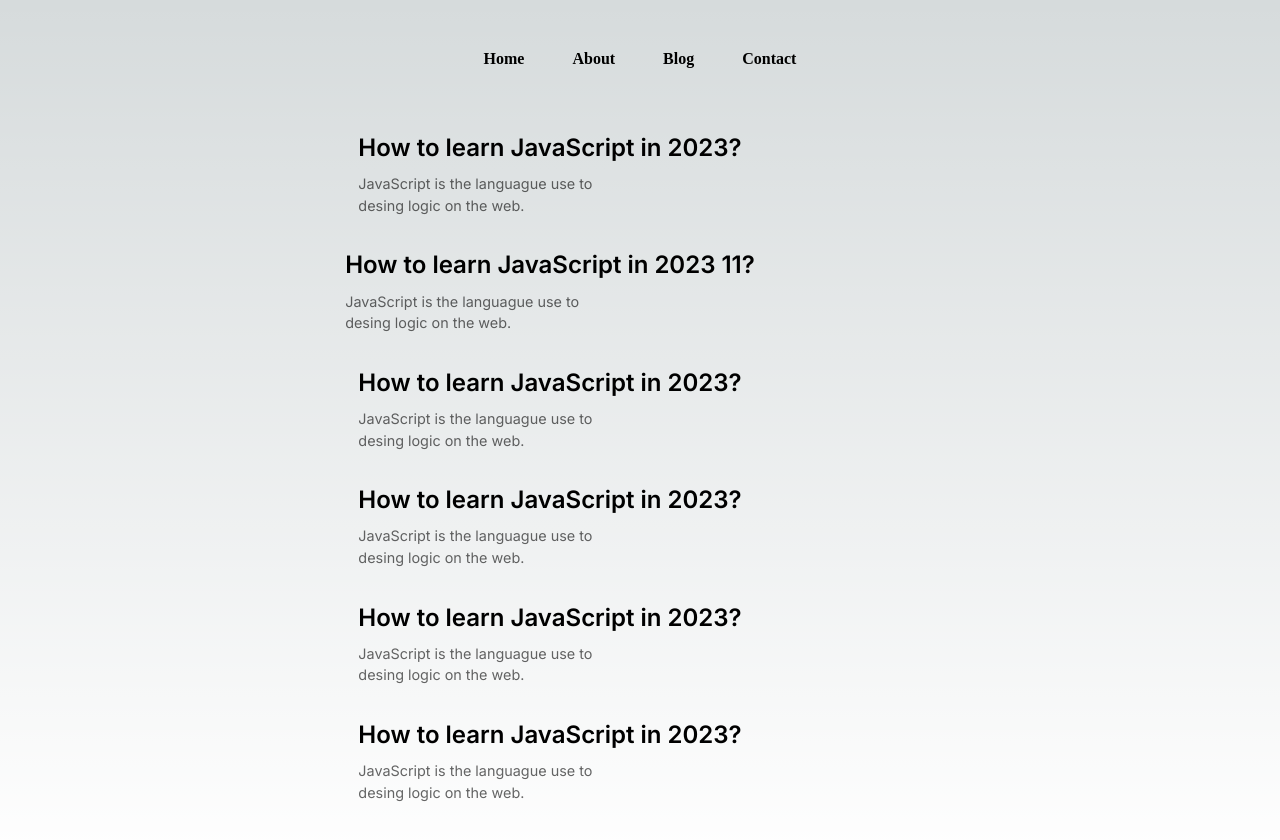
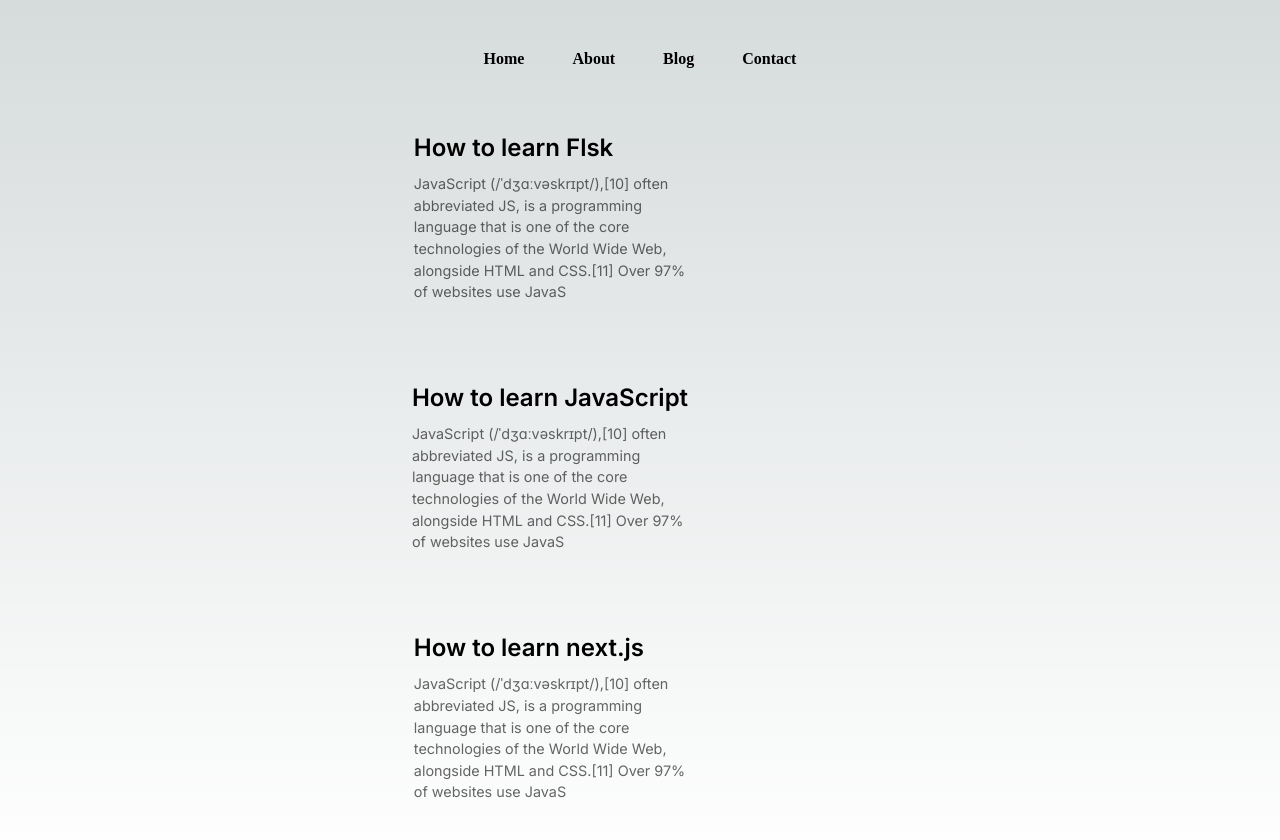
Before and after one commit to darshak3112/hunting-coder, a Next.js app: page /blog in a window 1280 px wide. Shown: the top 840 px of the page. Built offline with nearby package versions, Linux system fonts and the light colour scheme.

Commit message:
fetch data through endponts

```diff
--- a/blogdata/how-to-learn-flask.json
+++ b/blogdata/how-to-learn-flask.json
@@ -1,5 +1,7 @@
 {
-    "title": "How to learn JavaScript",
+    "title": "How to learn Flsk",
     "content": "JavaScript (/ˈdʒɑːvəskrɪpt/),[10] often abbreviated JS, is a programming language that is one of the core technologies of the World Wide Web, alongside HTML and CSS.[11] Over 97% of websites use JavaScript on the client side for web page behavior,[12] often incorporating third-party libraries.[13] All major web browsers have a dedicated JavaScript engine to execute the code on users' devices. JavaScript is a high-level, often just-in-time compiled language that conforms to the ECMAScript standard.[14] It has dynamic typing, prototype-based object-orientation, and first-class functions. It is multi-paradigm, supporting event-driven, functional, and imperative programming styles. It has application programming interfaces (APIs) for working with text, dates, regular expressions, standard data structures, and the Document Object Model (DOM). The ECMAScript standard does not include any input/output (I/O), such as networking, storage, or graphics facilities. In practice, the web browser or other runtime system provides JavaScript APIs for I/O. JavaScript engines were originally used only in web browsers, but are now core components of some servers and a variety of applications. The most popular runtime system for this usage is Node.js. Although Java and JavaScript are similar in name, syntax, and respective standard libraries, the two languages are distinct and differ greatly in design.",
-    "author": "hunting coder"
+    "author": "hunting coder",
+    "slug":"how-to-learn-flask"
+
 }
--- a/blogdata/how-to-learn-javascript.json
+++ b/blogdata/how-to-learn-javascript.json
@@ -1,5 +1,7 @@
 {
     "title": "How to learn JavaScript",
     "content": "JavaScript (/ˈdʒɑːvəskrɪpt/),[10] often abbreviated JS, is a programming language that is one of the core technologies of the World Wide Web, alongside HTML and CSS.[11] Over 97% of websites use JavaScript on the client side for web page behavior,[12] often incorporating third-party libraries.[13] All major web browsers have a dedicated JavaScript engine to execute the code on users' devices. JavaScript is a high-level, often just-in-time compiled language that conforms to the ECMAScript standard.[14] It has dynamic typing, prototype-based object-orientation, and first-class functions. It is multi-paradigm, supporting event-driven, functional, and imperative programming styles. It has application programming interfaces (APIs) for working with text, dates, regular expressions, standard data structures, and the Document Object Model (DOM). The ECMAScript standard does not include any input/output (I/O), such as networking, storage, or graphics facilities. In practice, the web browser or other runtime system provides JavaScript APIs for I/O. JavaScript engines were originally used only in web browsers, but are now core components of some servers and a variety of applications. The most popular runtime system for this usage is Node.js. Although Java and JavaScript are similar in name, syntax, and respective standard libraries, the two languages are distinct and differ greatly in design.",
-    "author": "hunting coder"
+    "author": "hunting coder",
+    "slug":"how-to-learn-JavaScript"
+
 }
--- a/blogdata/how-to-learn-next.js.json
+++ b/blogdata/how-to-learn-nextjs.json
@@ -1,5 +1,6 @@
 {
-    "title": "How to learn JavaScript",
+    "title": "How to learn next.js",
     "content": "JavaScript (/ˈdʒɑːvəskrɪpt/),[10] often abbreviated JS, is a programming language that is one of the core technologies of the World Wide Web, alongside HTML and CSS.[11] Over 97% of websites use JavaScript on the client side for web page behavior,[12] often incorporating third-party libraries.[13] All major web browsers have a dedicated JavaScript engine to execute the code on users' devices. JavaScript is a high-level, often just-in-time compiled language that conforms to the ECMAScript standard.[14] It has dynamic typing, prototype-based object-orientation, and first-class functions. It is multi-paradigm, supporting event-driven, functional, and imperative programming styles. It has application programming interfaces (APIs) for working with text, dates, regular expressions, standard data structures, and the Document Object Model (DOM). The ECMAScript standard does not include any input/output (I/O), such as networking, storage, or graphics facilities. In practice, the web browser or other runtime system provides JavaScript APIs for I/O. JavaScript engines were originally used only in web browsers, but are now core components of some servers and a variety of applications. The most popular runtime system for this usage is Node.js. Although Java and JavaScript are similar in name, syntax, and respective standard libraries, the two languages are distinct and differ greatly in design.",
-    "author": "hunting coder"
+    "author": "hunting coder",
+    "slug":"how-to-learn-nextjs"
 }
--- a/pages/api/blogs.js
+++ b/pages/api/blogs.js
@@ -1,9 +1,28 @@
 // Next.js API route support: https://nextjs.org/docs/api-routes/introduction
 import * as fs from 'fs';
 
-export default function handler(req, res) {
-  fs.readdir('blogdata', (err, data) => {
-    console.log(data);
-    res.status(200).json(data)
-  })
+export default async function handler(req, res) {
+
+  let data = await fs.promises.readdir('blogdata');
+  let myfile;
+  let allblogs = [];
+  for (let index = 0; index < data.length; index++) {
+    const item = data[index];
+    myfile = await fs.promises.readFile(('blogdata/' + item), 'utf-8');
+    allblogs.push(JSON.parse(myfile))
+  }
+  res.status(200).json(allblogs)
+
+
+  // fs.promises.readdir('blogdata', (err, data) => {
+  //   let allblogs = [];
+  //   console.log(data);
+  //   data.forEach((item) => {
+  //     console.log(item);
+  //     fs.readFile((`blogpost/${item}.json`), (d) => {
+  //       allblogs.push(d)
+  //     })
+  //   })
+  //   res.status(200).json(allblogs)
+  // })
 }
--- a/pages/blog.js
+++ b/pages/blog.js
@@ -1,4 +1,4 @@
-import React from 'react'
+import React, { useEffect, useState } from 'react'
 import styles from "@/styles/blog.module.css";
 import { Inter } from "@next/font/google";
 import Link from 'next/link';
@@ -7,70 +7,32 @@ import Link from 'next/link';
 const inter = Inter({ subsets: ["latin"] });
 
 const blog = () => {
+  const [blogs, setBlogs] = useState([]);
+  useEffect(() => {
+    console.log("useeffect is running");
+    fetch('http://localhost:3000/api/blogs').then((a) => {
+      return a.json();
+    }).then((parsed) => {
+      console.log(parsed)
+      setBlogs(parsed)
+    })
+  }, [])
   return (
     <div className={`${styles.grid} ${styles.main}`}>
-      <div className={styles.card}>
+      {blogs.map((blogitem) => {
+        return <div className={styles.card} key={blogitem.slug}>
           <div className="blogitems">
             <h2 className={inter.className}>
-            How to learn JavaScript in 2023?
+              <Link href={`/blogpost/${blogitem.slug}`}>
+               {blogitem.title}
+              </Link>
             </h2>
             <p className={inter.className}>
-            JavaScript is the languague use to desing logic on the web.
+              {blogitem.content.substr(0,200)}
             </p>
           </div>
         </div>
-      <div className={styles.card}>
-        <div className="blogitems">
-          <h2 className={inter.className}>
-            <Link href={'/blogpost/hello'}>
-              How to learn JavaScript in 2023 11?
-              </Link>
-          </h2>
-          <p className={inter.className}>
-            JavaScript is the languague use to desing logic on the web.
-          </p>
-        </div>
-      </div>
-      <div className={styles.card}>
-        <div className="blogitems">
-          <h2 className={inter.className}>
-            How to learn JavaScript in 2023?
-          </h2>
-          <p className={inter.className}>
-            JavaScript is the languague use to desing logic on the web.
-          </p>
-        </div>
-      </div>
-      <div className={styles.card}>
-        <div className="blogitems">
-          <h2 className={inter.className}>
-            How to learn JavaScript in 2023?
-          </h2>
-          <p className={inter.className}>
-            JavaScript is the languague use to desing logic on the web.
-          </p>
-        </div>
-      </div>
-      <div className={styles.card}>
-        <div className="blogitems">
-          <h2 className={inter.className}>
-            How to learn JavaScript in 2023?
-          </h2>
-          <p className={inter.className}>
-            JavaScript is the languague use to desing logic on the web.
-          </p>
-        </div>
-      </div>
-      <div className={styles.card}>
-        <div className="blogitems">
-          <h2 className={inter.className}>
-            How to learn JavaScript in 2023?
-          </h2>
-          <p className={inter.className}>
-            JavaScript is the languague use to desing logic on the web.
-          </p>
-        </div>
-      </div>
+      })}
 
     </div>
   )
```
Lines whose indentation alone changed are shown as unchanged.
